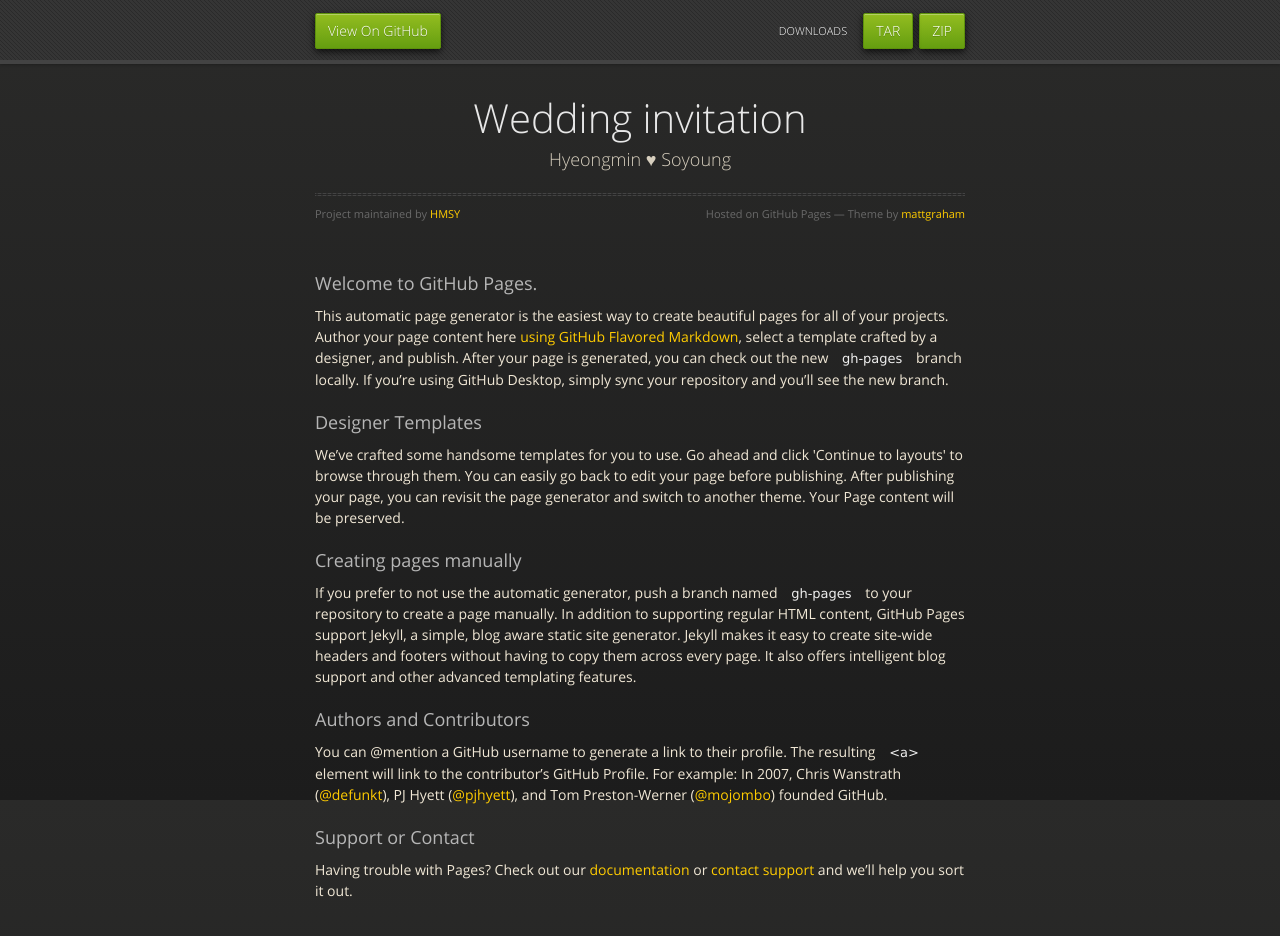
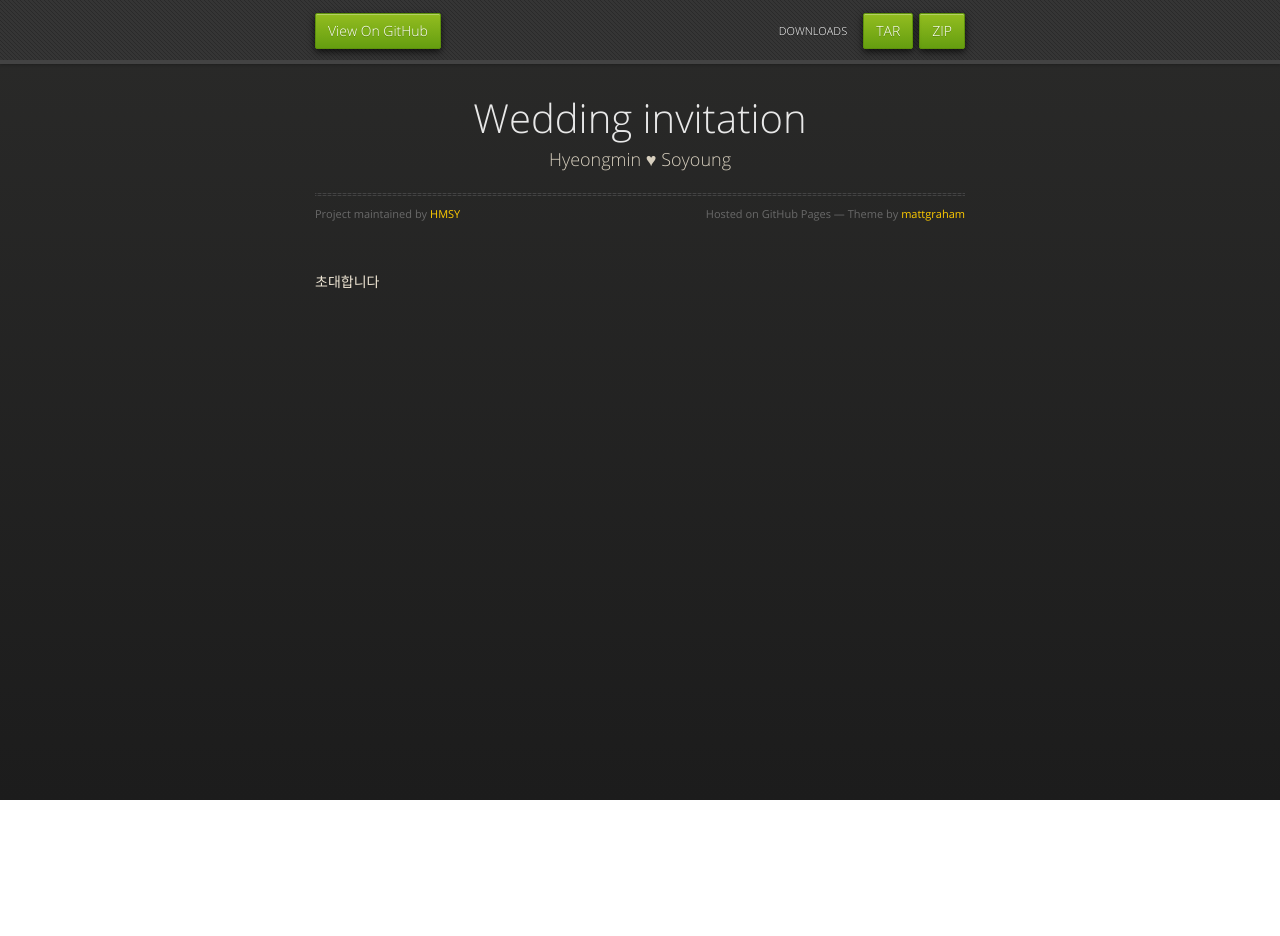
Before and after one commit to HMSY/WeddingInvitation, a plain HTML site: page index.html in a window 1280 px wide. After the commit the page ends 800 px from the top, so only its background shows below. Drawn offline with nearby package versions, Linux system fonts and the light colour scheme.

```diff
--- a/index.html
+++ b/index.html
@@ -38,30 +38,7 @@
           <span class="credits right">Hosted on GitHub Pages &mdash; Theme by <a href="https://twitter.com/michigangraham">mattgraham</a></span>
         </div>
 
-        <h3>
-<a id="welcome-to-github-pages" class="anchor" href="#welcome-to-github-pages" aria-hidden="true"><span aria-hidden="true" class="octicon octicon-link"></span></a>Welcome to GitHub Pages.</h3>
-
-<p>This automatic page generator is the easiest way to create beautiful pages for all of your projects. Author your page content here <a href="https://guides.github.com/features/mastering-markdown/">using GitHub Flavored Markdown</a>, select a template crafted by a designer, and publish. After your page is generated, you can check out the new <code>gh-pages</code> branch locally. If you’re using GitHub Desktop, simply sync your repository and you’ll see the new branch.</p>
-
-<h3>
-<a id="designer-templates" class="anchor" href="#designer-templates" aria-hidden="true"><span aria-hidden="true" class="octicon octicon-link"></span></a>Designer Templates</h3>
-
-<p>We’ve crafted some handsome templates for you to use. Go ahead and click 'Continue to layouts' to browse through them. You can easily go back to edit your page before publishing. After publishing your page, you can revisit the page generator and switch to another theme. Your Page content will be preserved.</p>
-
-<h3>
-<a id="creating-pages-manually" class="anchor" href="#creating-pages-manually" aria-hidden="true"><span aria-hidden="true" class="octicon octicon-link"></span></a>Creating pages manually</h3>
-
-<p>If you prefer to not use the automatic generator, push a branch named <code>gh-pages</code> to your repository to create a page manually. In addition to supporting regular HTML content, GitHub Pages support Jekyll, a simple, blog aware static site generator. Jekyll makes it easy to create site-wide headers and footers without having to copy them across every page. It also offers intelligent blog support and other advanced templating features.</p>
-
-<h3>
-<a id="authors-and-contributors" class="anchor" href="#authors-and-contributors" aria-hidden="true"><span aria-hidden="true" class="octicon octicon-link"></span></a>Authors and Contributors</h3>
-
-<p>You can @mention a GitHub username to generate a link to their profile. The resulting <code>&lt;a&gt;</code> element will link to the contributor’s GitHub Profile. For example: In 2007, Chris Wanstrath (<a href="https://github.com/defunkt" class="user-mention">@defunkt</a>), PJ Hyett (<a href="https://github.com/pjhyett" class="user-mention">@pjhyett</a>), and Tom Preston-Werner (<a href="https://github.com/mojombo" class="user-mention">@mojombo</a>) founded GitHub.</p>
-
-<h3>
-<a id="support-or-contact" class="anchor" href="#support-or-contact" aria-hidden="true"><span aria-hidden="true" class="octicon octicon-link"></span></a>Support or Contact</h3>
-
-<p>Having trouble with Pages? Check out our <a href="https://help.github.com/pages">documentation</a> or <a href="https://github.com/contact">contact support</a> and we’ll help you sort it out.</p>
+        <p><strong>초대합니다</strong></p>
       </section>
 
     </div>
```
Also changed, not shown: params.json (+1 -1 lines).
